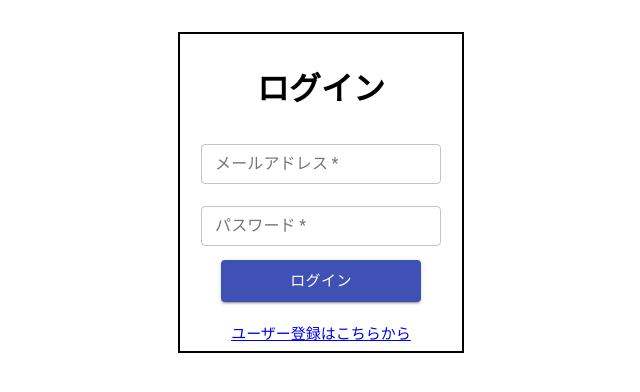
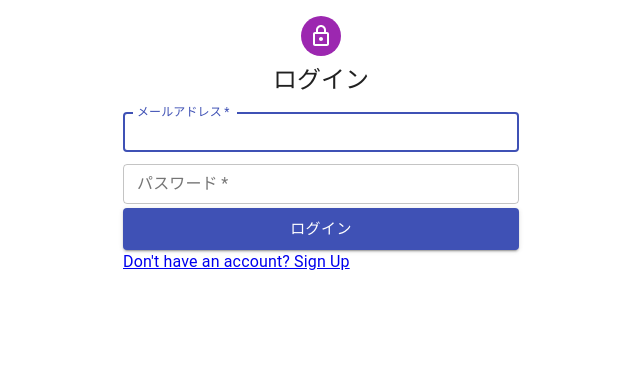
Before and after one commit to yukisakiyama2408/techtrain-react-mission1, a React (Create React App) app: page / in a window 1280 px wide. Shown: the top 392 px of the page, without its empty margins (319-959 px from the left). Built offline with nearby package versions, Linux system fonts and the light colour scheme.

Commit message:
update
ログインフォームのUIを編集

```diff
--- a/src/Users/Login.tsx
+++ b/src/Users/Login.tsx
@@ -2,11 +2,21 @@
 import { useForm } from "react-hook-form";
 import { Link, useNavigate } from "react-router-dom";
 import { useAuth } from "../Contexts/AuthContext";
-
+import Avatar from "@mui/material/Avatar";
+import CssBaseline from "@mui/material/CssBaseline";
+import FormControlLabel from "@mui/material/FormControlLabel";
+import Checkbox from "@mui/material/Checkbox";
+import Grid from "@mui/material/Grid";
+import LockOutlinedIcon from "@mui/icons-material/LockOutlined";
+import Typography from "@mui/material/Typography";
+import Container from "@mui/material/Container";
+import { createTheme, ThemeProvider } from "@mui/material/styles";
 import { Box } from "@material-ui/core";
 import { TextField } from "@material-ui/core";
 import { Controller } from "react-hook-form";
 import { Button } from "@material-ui/core";
+
+const theme = createTheme();
 
 const Login = () => {
   const navigate = useNavigate();
@@ -39,7 +49,111 @@
   };
 
   return (
-    <div className="login">
+    <div>
+      <ThemeProvider theme={theme}>
+        <Container component="main" maxWidth="xs">
+          <CssBaseline />
+          <Box
+            sx={{
+              marginTop: 8,
+              display: "flex",
+              flexDirection: "column",
+              alignItems: "center",
+            }}
+          >
+            <Avatar sx={{ m: 1, bgcolor: "secondary.main" }}>
+              <LockOutlinedIcon />
+            </Avatar>
+            <Typography component="h1" variant="h5">
+              ログイン{" "}
+            </Typography>
+            <Box
+              component="form"
+              onSubmit={handleSubmit(onSubmit)}
+              sx={{ mt: 1 }}
+            >
+              <Controller
+                name="email"
+                control={control}
+                rules={{
+                  required: "入力必須ですよ！",
+                  maxLength: {
+                    value: 30,
+                    message: "30文字以下で入力してくださいね！",
+                  },
+                }}
+                render={({
+                  field: { onBlur, onChange, value },
+                  fieldState: { error },
+                }) => (
+                  <TextField
+                    label="メールアドレス"
+                    id="email"
+                    fullWidth
+                    autoFocus
+                    required
+                    value={value}
+                    variant="outlined"
+                    margin="dense"
+                    onChange={onChange}
+                    onBlur={onBlur}
+                    error={Boolean(error)}
+                    helperText={error?.message}
+                  />
+                )}
+              />
+
+              <Controller
+                name="password"
+                control={control}
+                rules={{
+                  required: "入力必須ですよ！",
+                  maxLength: {
+                    value: 30,
+                    message: "30文字以下で入力してくださいね！",
+                  },
+                }}
+                render={({
+                  field: { onBlur, onChange, value },
+                  fieldState: { error },
+                }) => (
+                  <TextField
+                    label="パスワード"
+                    type="password"
+                    required
+                    fullWidth
+                    value={value}
+                    variant="outlined"
+                    margin="dense"
+                    onChange={onChange}
+                    onBlur={onBlur}
+                    error={Boolean(error)}
+                    helperText={error?.message}
+                    autoComplete="current-password"
+                  />
+                )}
+              />
+              <Button
+                type="submit"
+                color="primary"
+                variant="contained"
+                fullWidth
+                size="large"
+                className="login-btn"
+              >
+                ログイン
+              </Button>
+              <Grid container>
+                <Grid item>
+                  <Link to={"/signup"}>{"Don't have an account? Sign Up"}</Link>
+                </Grid>
+              </Grid>
+            </Box>
+          </Box>
+        </Container>
+      </ThemeProvider>
+
+      {/* <div className="login">
         <div className="login-box">
           <div className="login-section">
             <h1>ログイン</h1>
@@ -128,6 +242,7 @@
             </div>
           </div>
         </div>
+      </div> */}
     </div>
   );
 };
```
Lines whose indentation alone changed are shown as unchanged.
